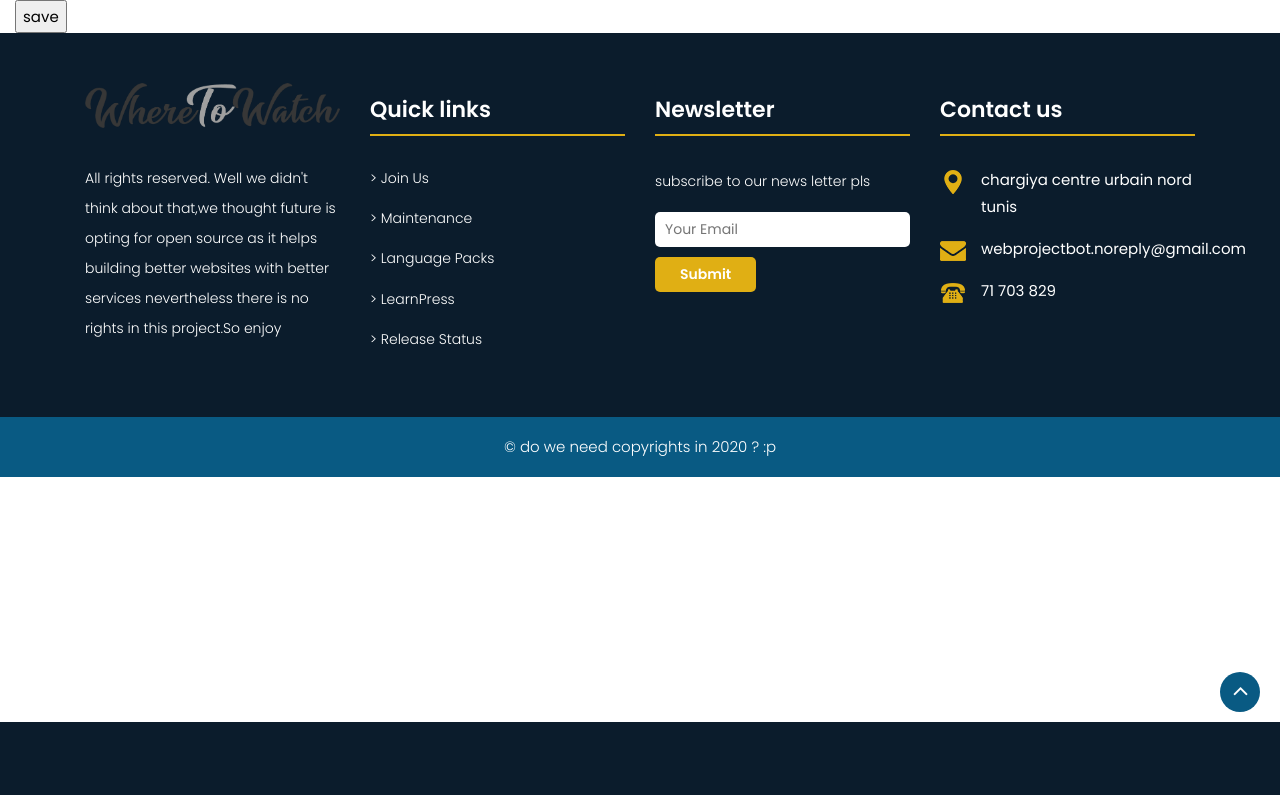
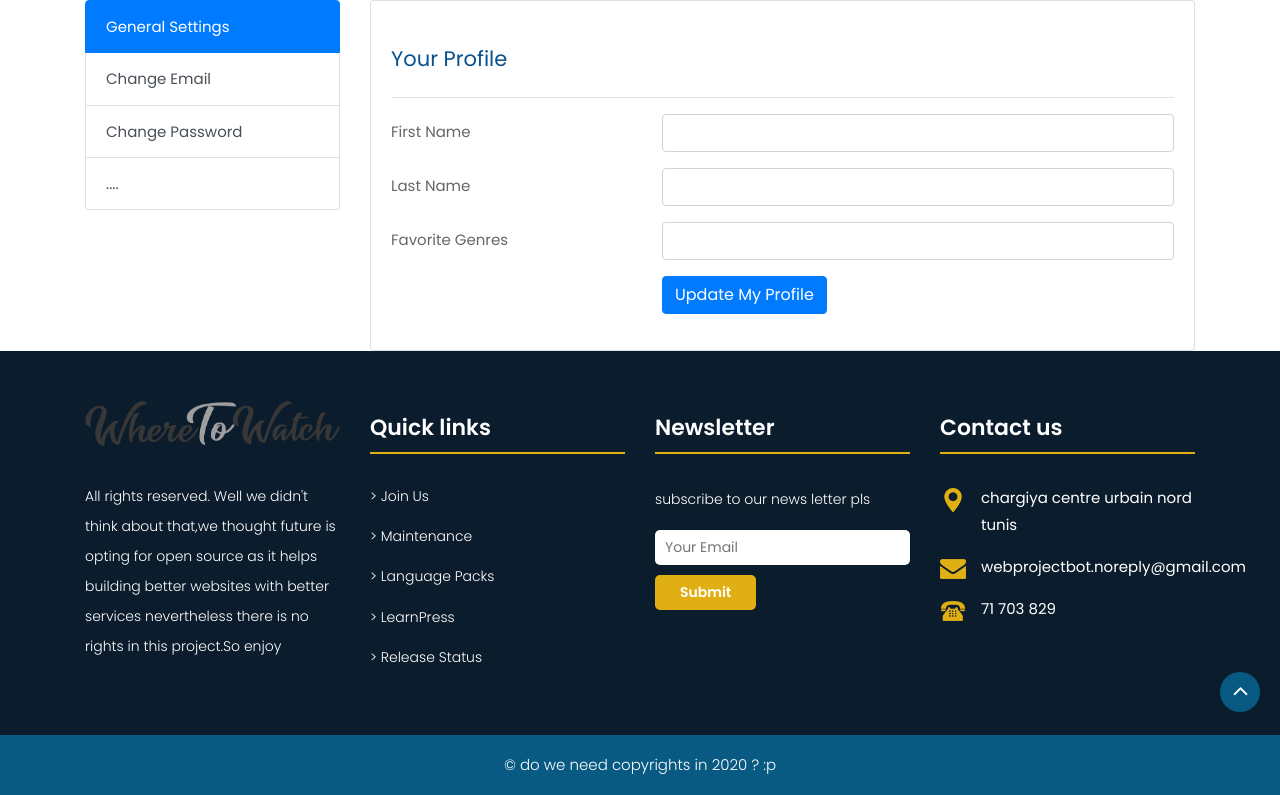
Before and after one commit to Saief1999/MoviesProject, a Symfony app: template templates/reguser/settings.html.twig in a window 1280 px wide. Shown: the part 78-873 px from the top of the page. Before the commit the page ends 800 px from the top, so only its background shows below. Run offline with Twig, Linux system fonts and the light colour scheme; the template is opened without the code that fills it, so the values that code supplies are empty; form fields are guessed from the names that the template uses; some libraries are stand-ins or nearby versions.

Commit message:
Started setting up settings page

```diff
--- a/templates/reguser/settings.html.twig
+++ b/templates/reguser/settings.html.twig
@@ -4,13 +4,87 @@
 {% block title %}Settings{% endblock %}
 
 {% block body %}
-    <div class="col-6">
+    <div class="container">
+        <div class="row">
+            <div class="col-md-3 ">
+                <div class="list-group ">
+                    <a href="#" class="list-group-item list-group-item-action active">General Settings</a>
+                    <a href="#" class="list-group-item list-group-item-action">Change Email</a>
+                    <a href="#" class="list-group-item list-group-item-action">Change Password</a>
+                    <a href="#" class="list-group-item list-group-item-action">....</a>
+{#                    <a href="#" class="list-group-item list-group-item-action">Dealer</a>
+                    <a href="#" class="list-group-item list-group-item-action">Media</a>
+                    <a href="#" class="list-group-item list-group-item-action">Post</a>
+                    <a href="#" class="list-group-item list-group-item-action">Category</a>
+                    <a href="#" class="list-group-item list-group-item-action">New</a>
+                    <a href="#" class="list-group-item list-group-item-action">Comments</a>
+                    <a href="#" class="list-group-item list-group-item-action">Appearance</a>
+                    <a href="#" class="list-group-item list-group-item-action">Reports</a>
+                    <a href="#" class="list-group-item list-group-item-action">Settings</a>#}
+
+
+                </div>
+            </div>
+            <div class="col-md-9">
+                <div class="card">
+                    <div class="card-body">
+                        <div class="row">
+                            <div class="col-md-12">
+                                <h4>Your Profile</h4>
+                                <hr>
+                            </div>
+                        </div>
+
+                        <div class="row">
+                            <div class="col-md-12">
+                                {{ form_start(form) }}
+                                    <div class="form-group row">
+                                        {{ form_label(form.user.firstName, 'First Name', {'label_attr': {'class': 'col-4 col-form-label'}}) }}
+                                        <div class="col-8">
+                                            {{ form_widget(form.user.firstName,{'attr':{'class' : 'form-control here'}}) }}
+                                        </div>
+                                    </div>
+
+                                <div class="form-group row">
+                                    {{ form_label(form.user.lastName, 'Last Name', {'label_attr': {'class': 'col-4 col-form-label'}}) }}
+                                    <div class="col-8">
+                                        {{ form_widget(form.user.lastName,{'attr':{'class' : 'form-control here'}}) }}
+                                    </div>
+                                </div>
+
+                                <div class="form-group row">
+                                    {{ form_label(form.favoriteGenres, 'Favorite Genres', {'label_attr': {'class': 'col-4 col-form-label'}}) }}
+                                    <div class="col-8">
+                                        {{ form_widget(form.favoriteGenres) }}
+                                    </div>
+                                </div>
+
+                                    <div class="form-group row">
+                                        <div class="offset-4 col-8">
+                                            <button name="submit" type="submit" class="btn btn-primary">Update My Profile</button>
+                                        </div>
+                                    </div>
+                                {{ form_end(form) }}
+                            </div>
+                        </div>
+
+                    </div>
+                </div>
+            </div>
+        </div>
+    </div>
+
+
+
+{# AMIN STUFF
+
+  <div class="col-6">
         {{ form_start(form) }}
         {{ form_rest(form) }}
         <input type="submit" value="save" />
         {{ form_end(form) }}
 
-    </div>
+    </div>#}
 
 
 {% endblock %}
```
Also changed, not shown: src/Controller/RegUserController.php (+7 -1 lines).
